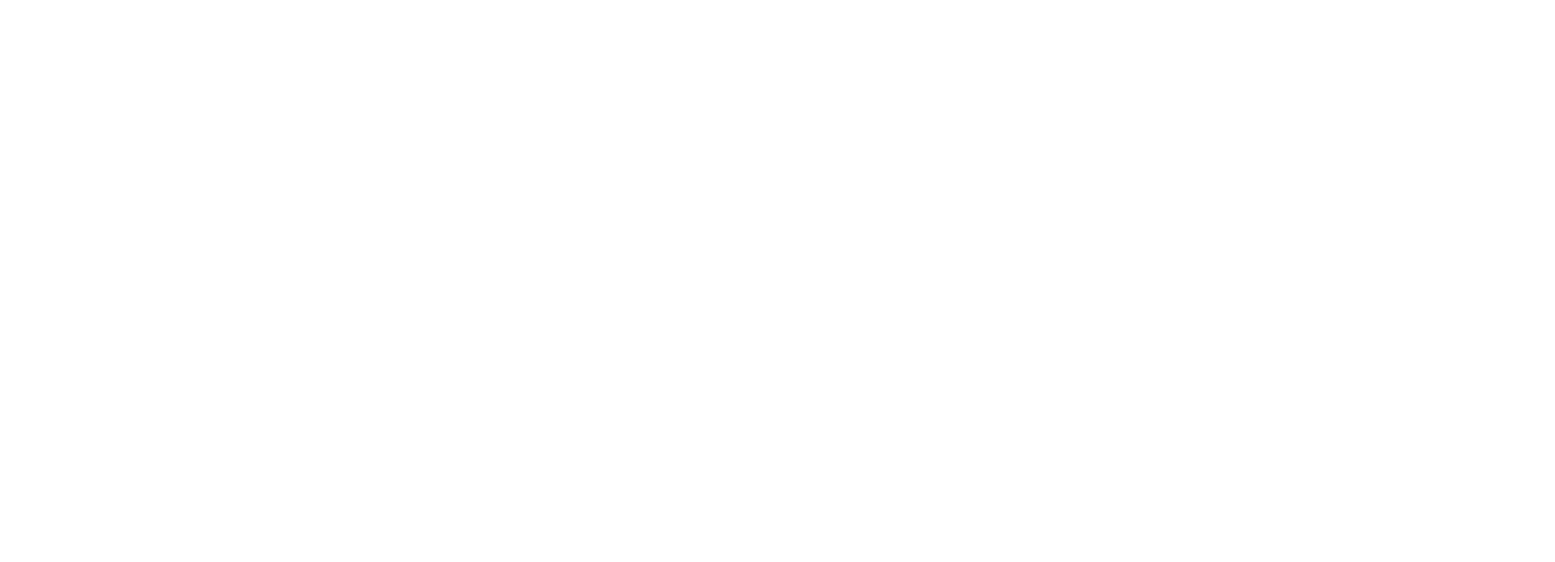
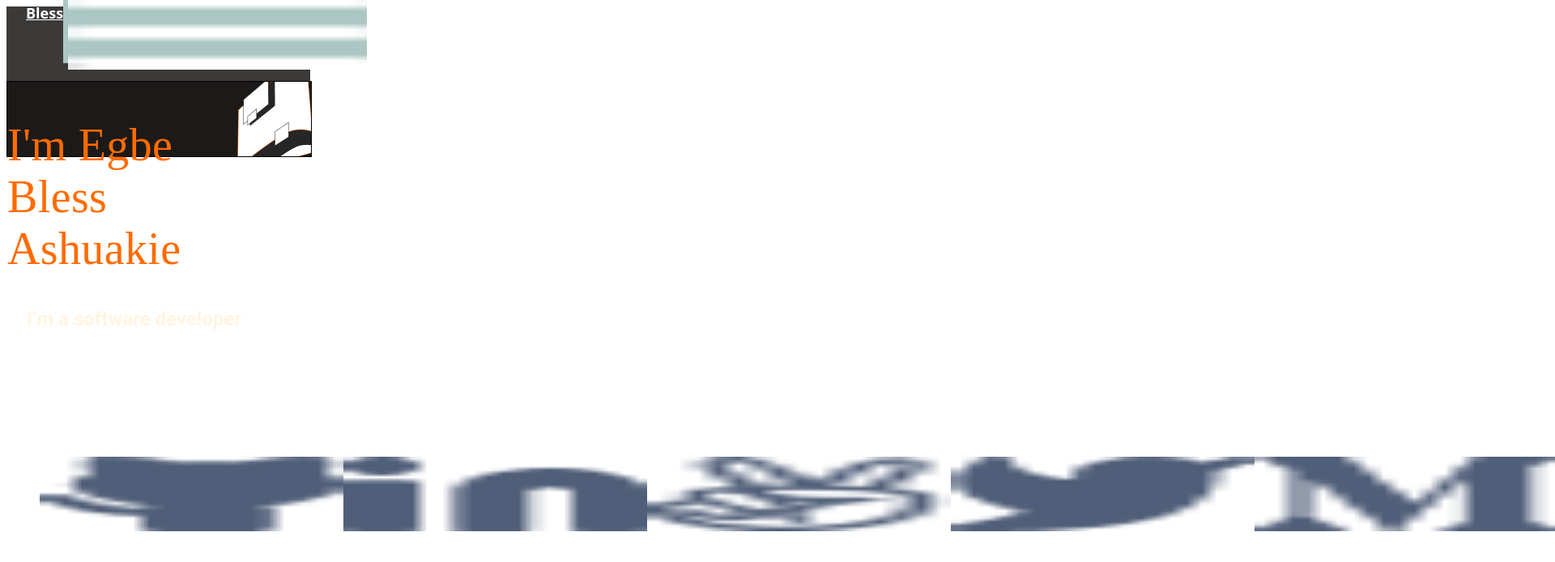
Before and after one commit to Ashuaks/Portfolio2, a website: page index.html in a window 1280 px wide. Shown: the whole page at 81% size, 1920 px wide, since content can reach past the window. Drawn offline with Linux system fonts and the light colour scheme.

Commit message:
add downloaded images and made changes in  index.html and style.css

```diff
--- a/index.html
+++ b/index.html
@@ -8,5 +8,28 @@
     <link rel="stylesheet" href="style.css">
 </head>
 <body>
+    <main class="main">
+        <header class="header">
+            <nav class="tool_bar">
+                <a href="#" class="name">Egbe Bless</a>
+                <button type="button" class="bar_image"><img src="images/Union.png" alt="#"></button>
+            </nav>
+        </header>
+        <section class="middle_area">
+            <h1 class="abt_me">I'm Egbe Bless Ashuakie</h1><br>
+            <h3 class="software_dev">I’m a software developer</h3>
+            <p class="headline">Hey
+                    I can help you build a product , feature or<br> website Look through some of my work<br> and experience! If you like what you see <br>and have a project you need coded,
+                    don’t hestiate to contact me.
+            </p>
+            <ul class="list_img">
+                    <li><a href=""><img src="images/cat.png"></a></li>
+                    <li><a href=""><img src="images/Linkedin-icon.png"></a></li>
+                    <li><a href=""><img src="images/rabbit.png"></a></li>
+                    <li><a href=""><img src="images/Vector.png"</a></li>
+                    <li><a href=""><img src="images/m.png"></a></li>
+            </ul>
+        </section>
+    </main>
 </body>
 </html>
--- a/style.css
+++ b/style.css
@@ -0,0 +1,85 @@
+*{
+  height: 92px;
+  width: 375px;
+  left: 0px;
+  top: 0px;
+  border-radius: 0px;
+}
+.header {
+  background-color: #3c3a39;
+}
+
+.tool_bar {
+  display: flex;
+  height: 48px;
+  justify-content: space-between;
+}
+
+.name {
+  margin-left: 24px;
+  font-family: system-ui, -apple-system, BlinkMacSystemFont, 'Segoe UI', Roboto, Oxygen, Ubuntu, Cantarell, 'Open Sans', 'Helvetica Neue', sans-serif;
+  font-style: normal;
+  font-weight: 700;
+  font-size: 18px;
+  line-height: 20px;
+  align-self: center;
+  color: #ffffff;
+}
+
+.bar_image {
+  margin-right: 24px;
+  align-self: center;
+  text-align: center;
+  padding-top: 8px;
+  border: none;
+  background-color: #abc7c3;
+}
+
+.middle_area {
+  background: #1c1a19;
+  background-image: url("images/background.png");
+  background-repeat: no-repeat;
+  background-position: right;
+  border: 1px solid black;
+}
+
+.abt_me {
+  width: 327px;
+  height: 124px;
+  color: #ff6b00;
+  font-style: normal;
+  font-family: 'Crete Round';
+  font-weight: 400;
+  flex: none;
+  font-size: 56px;
+  line-height: 64px;
+  letter-spacing: 0.37px;
+}
+
+.software_dev {
+  font-family: 'Roboto';
+  font-style: normal;
+  font-weight: 700;
+  font-size: 24px;
+  line-height: 32px;
+  display: flex;
+  align-items: center;
+  color: #fff5e1;
+  flex: none;
+  order: 1;
+  flex-grow: 0;
+  margin: 12px 24px 12px 24px;
+}
+.headline {
+    font-family: 'Poppins';
+    font-style: normal;
+    font-weight: 400;
+    font-size: 16px;
+    line-height: 24px;
+    color: #ffffff;
+}
+.list_img {
+  list-style-type: none;
+  display: flex;
+  align-items: baseline;
+  margin-bottom: 292px;
```
Also changed, not shown: images/Linkedin-icon.png (added), images/Union.png (added), images/Vector.png (added), images/background.png (added), images/cat.png (added), images/icon-menu.png (added), images/m.png (added), images/rabbit.png (added), images/right-arrow.png (added), images/small-circle.png (added).
